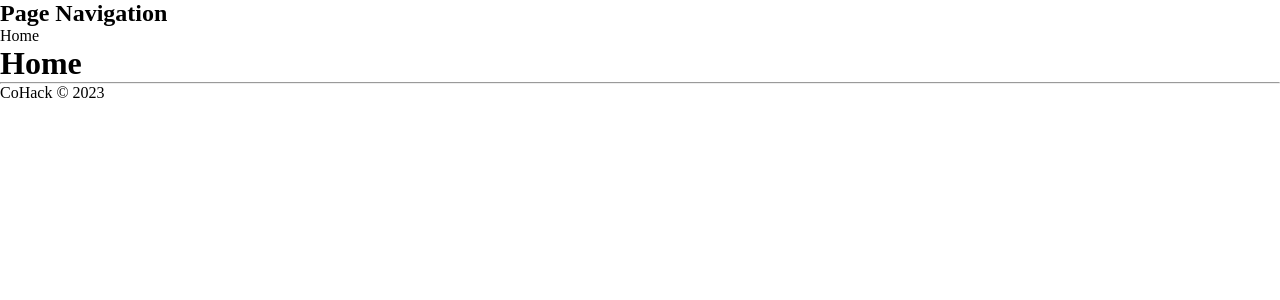
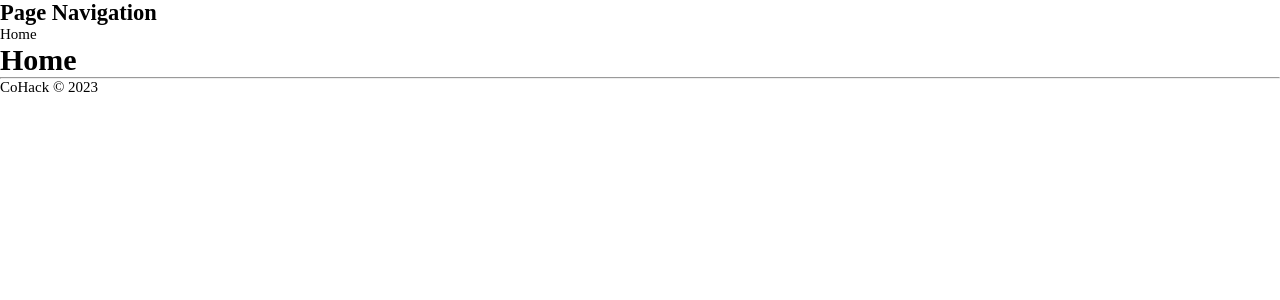
Before and after one commit to Glebegor/hackathon-plzen-2023, a React (Vite) app in the folder client/: page / in a window 1280 px wide. Shown: the top 300 px of the page. Built offline with nearby package versions, Linux system fonts and the light colour scheme.

Commit message:
FE: Scalable font size

```diff
--- a/client/src/main.tsx
+++ b/client/src/main.tsx
@@ -5,6 +5,7 @@
 import { App } from './App.tsx';
 
 import '@styles/reset.scss';
+import '@styles/main.scss';
 
 ReactDOM.createRoot(document.getElementById('root')!).render(
   <React.StrictMode>
--- /dev/null
+++ b/client/src/styles/main.scss
@@ -0,0 +1,13 @@
+html {
+  font-size: 56.25%;
+}
+
+@media (min-width: 768px) {
+  html {
+    font-size: 62.5%;
+  }
+}
+
+body {
+  font-size: 1.5rem;
+}
```
